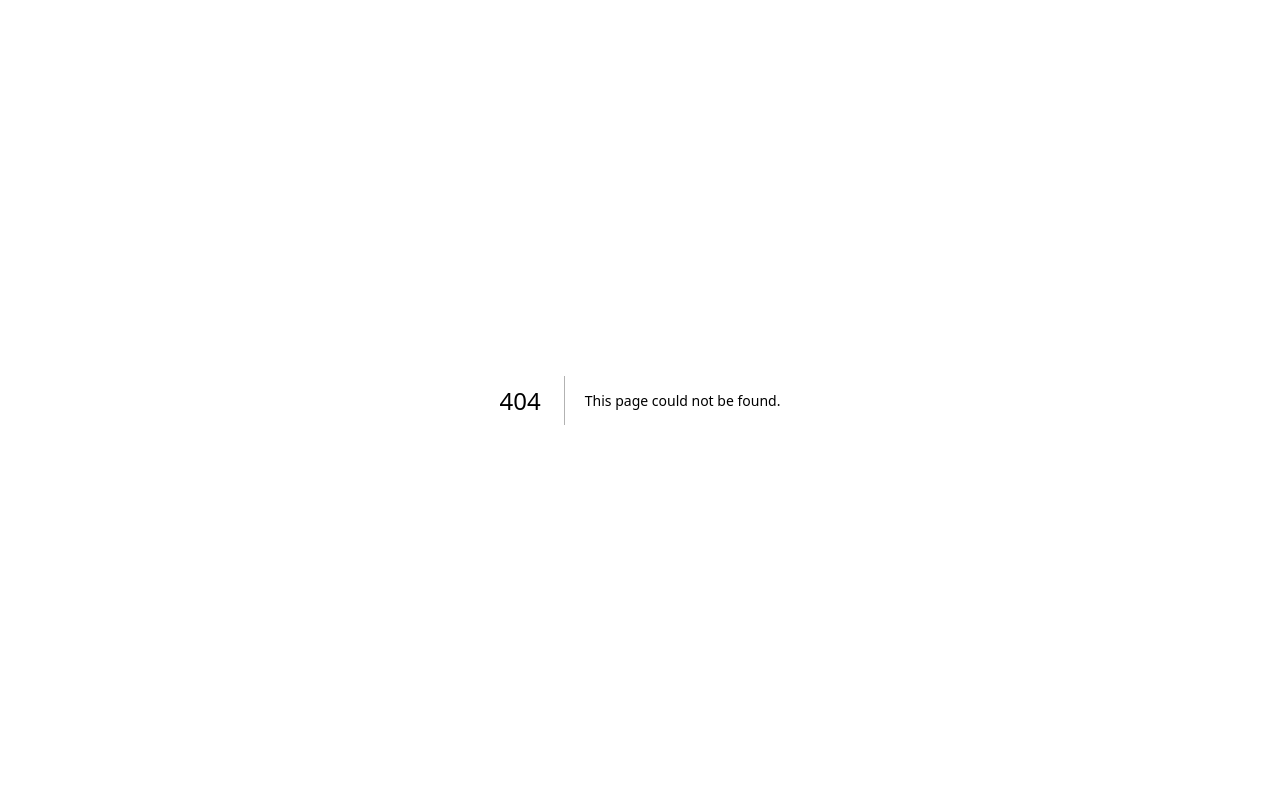
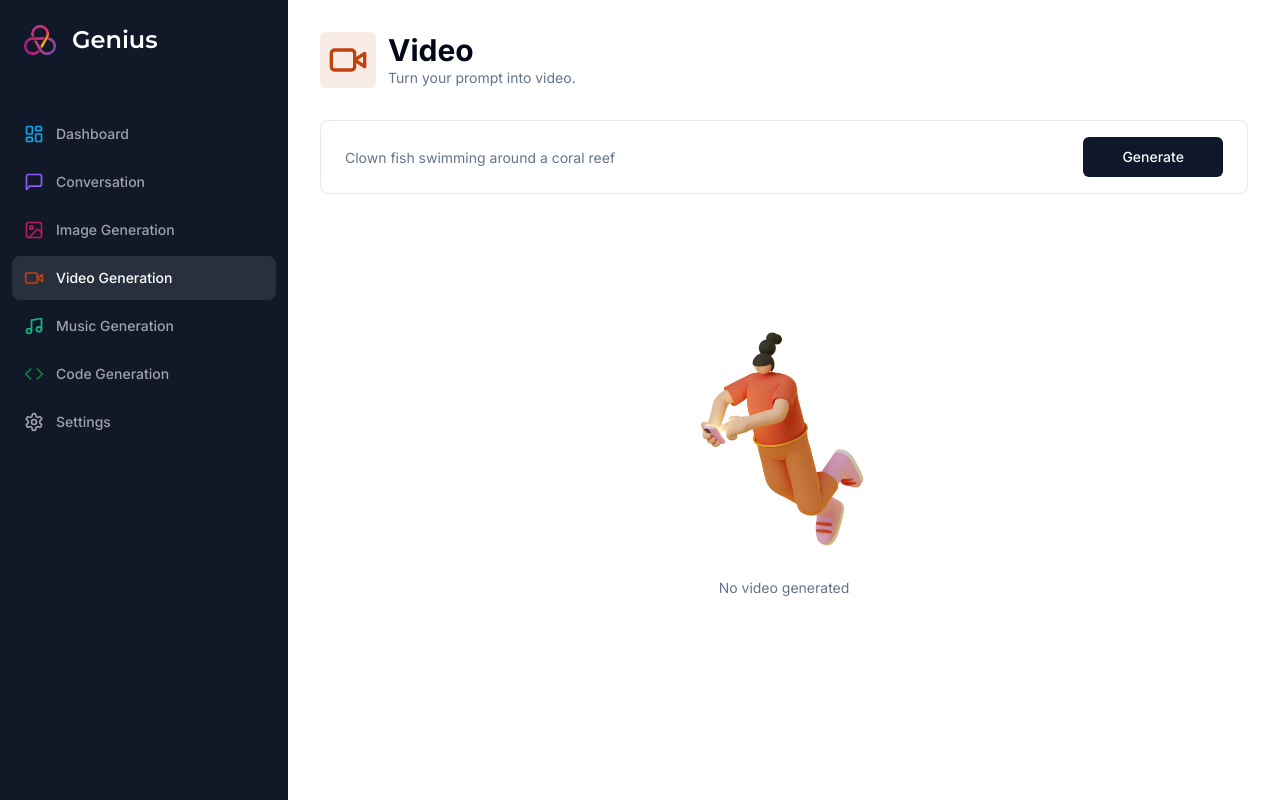
Before and after one commit to Ennioluwa/sass, a Next.js app: page /video in a window 1280 px wide. Before the commit this address had no page. Built offline with nearby package versions, Linux system fonts and the light colour scheme.

Commit message:
feat: add video generation page

```diff
--- /dev/null
+++ b/app/(dashboard)/(routes)/video/constants.ts
@@ -0,0 +1,7 @@
+import * as z from "zod";
+
+export const formSchema = z.object({
+  prompt: z.string().min(1, {
+    message: "Prompt is required",
+  }),
+});
--- /dev/null
+++ b/app/(dashboard)/(routes)/video/page.tsx
@@ -0,0 +1,116 @@
+"use client";
+
+import * as z from "zod";
+import { MessageSquare, Music, Video } from "lucide-react";
+import Heading from "@/components/Heading";
+import { useForm } from "react-hook-form";
+import { formSchema } from "./constants";
+import { zodResolver } from "@hookform/resolvers/zod";
+import { Form, FormControl, FormField, FormItem } from "@/components/ui/form";
+import { Input } from "@/components/ui/input";
+import { Button } from "@/components/ui/button";
+import { useRouter } from "next/navigation";
+import { useState } from "react";
+import { ChatCompletionRequestMessage } from "openai";
+
+import axios from "axios";
+import { Empty } from "@/components/Empty";
+import { Loader } from "@/components/Loader";
+import { cn } from "@/lib/utils";
+import { UserAvatar } from "@/components/user-avatar";
+import { BotAvatar } from "@/components/bot-avatar";
+
+const VideoPage = () => {
+  const router = useRouter();
+
+  const [video, setVideo] = useState<string>();
+
+  const form = useForm<z.infer<typeof formSchema>>({
+    resolver: zodResolver(formSchema),
+    defaultValues: {
+      prompt: "",
+    },
+  });
+
+  const isLoading = form.formState.isSubmitting;
+
+  const onSubmit = async (values: z.infer<typeof formSchema>) => {
+    try {
+      setVideo(undefined);
+
+      const response = await axios.post("/api/video", values);
+
+      setVideo(response.data[0]);
+
+      form.reset();
+    } catch (error) {
+      // TODO: Open Pro Modal
+      console.log(error);
+    } finally {
+      router.refresh();
+    }
+  };
+
+  return (
+    <div className="">
+      <Heading
+        title="Video"
+        description="Turn your prompt into video."
+        Icon={Video}
+        iconColor="text-orange-700"
+        bgColor="bg-orange-700/10"
+      />
+      <div className="px-4 lg:px-8">
+        <div>
+          <Form {...form}>
+            <form
+              onSubmit={form.handleSubmit(onSubmit)}
+              className="border rounded-lg w-full p-4 px-3 md:px-6 focus-within:shadow-sm grid grid-cols-12 gap-2"
+            >
+              <FormField
+                name="prompt"
+                render={({ field }) => (
+                  <FormItem className=" col-span-12 lg:col-span-10">
+                    <FormControl className="p-0 m-0">
+                      <Input
+                        className="border-0 outline-none focus-visible:ring-0 focus-visible:ring-transparent"
+                        disabled={isLoading}
+                        placeholder="Clown fish swimming around a coral reef
+                        "
+                        {...field}
+                      />
+                    </FormControl>
+                  </FormItem>
+                )}
+              />
+              <Button
+                className=" col-span-12 lg:col-span-2 w-full"
+                disabled={isLoading}
+              >
+                Generate
+              </Button>
+            </form>
+          </Form>
+        </div>
+        <div className=" space-y-4 mt-4">
+          {isLoading && (
+            <div className=" p-8 rounded-lg w-full flex items-center justify-center bg-muted">
+              <Loader />
+            </div>
+          )}
+          {!video && !isLoading && <Empty label="No video generated" />}
+          {video && (
+            <video
+              controls
+              className=" w-full mt-8 aspect-video rounded-lg border bg-black"
+            >
+              <source src={video} />
+            </video>
+          )}
+        </div>
+      </div>
+    </div>
+  );
+};
+
+export default VideoPage;
--- /dev/null
+++ b/app/api/video/route.ts
@@ -0,0 +1,37 @@
+import { auth } from "@clerk/nextjs";
+import { NextResponse } from "next/server";
+import Replicate from "replicate";
+
+const replicate = new Replicate({
+  auth: process.env.REPLICATE_API_TOKEN!,
+});
+
+export async function POST(req: Request) {
+  try {
+    const { userId } = auth();
+    const body = await req.json();
+    const { prompt } = body;
+
+    if (!userId) {
+      return new NextResponse("Unauthorized", { status: 401 });
+    }
+
+    if (!prompt) {
+      return new NextResponse("Prompt is required", { status: 400 });
+    }
+
+    const response = await replicate.run(
+      "anotherjesse/zeroscope-v2-xl:9f747673945c62801b13b84701c783929c0ee784e4748ec062204894dda1a351",
+      {
+        input: {
+          prompt,
+        },
+      }
+    );
+
+    return NextResponse.json(response);
+  } catch (error) {
+    console.log("[MUSIC_ERROR]", error);
+    return new NextResponse("Internal error", { status: 500 });
+  }
+}
```
